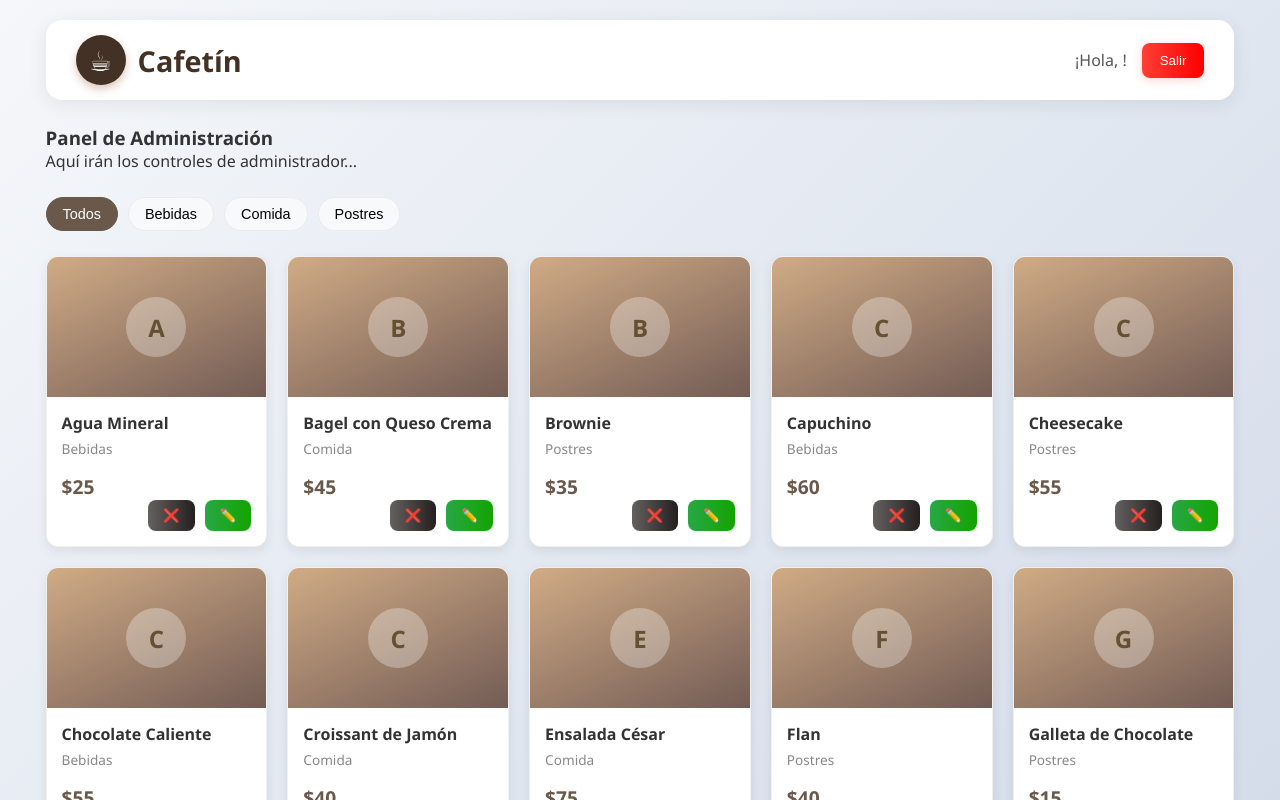
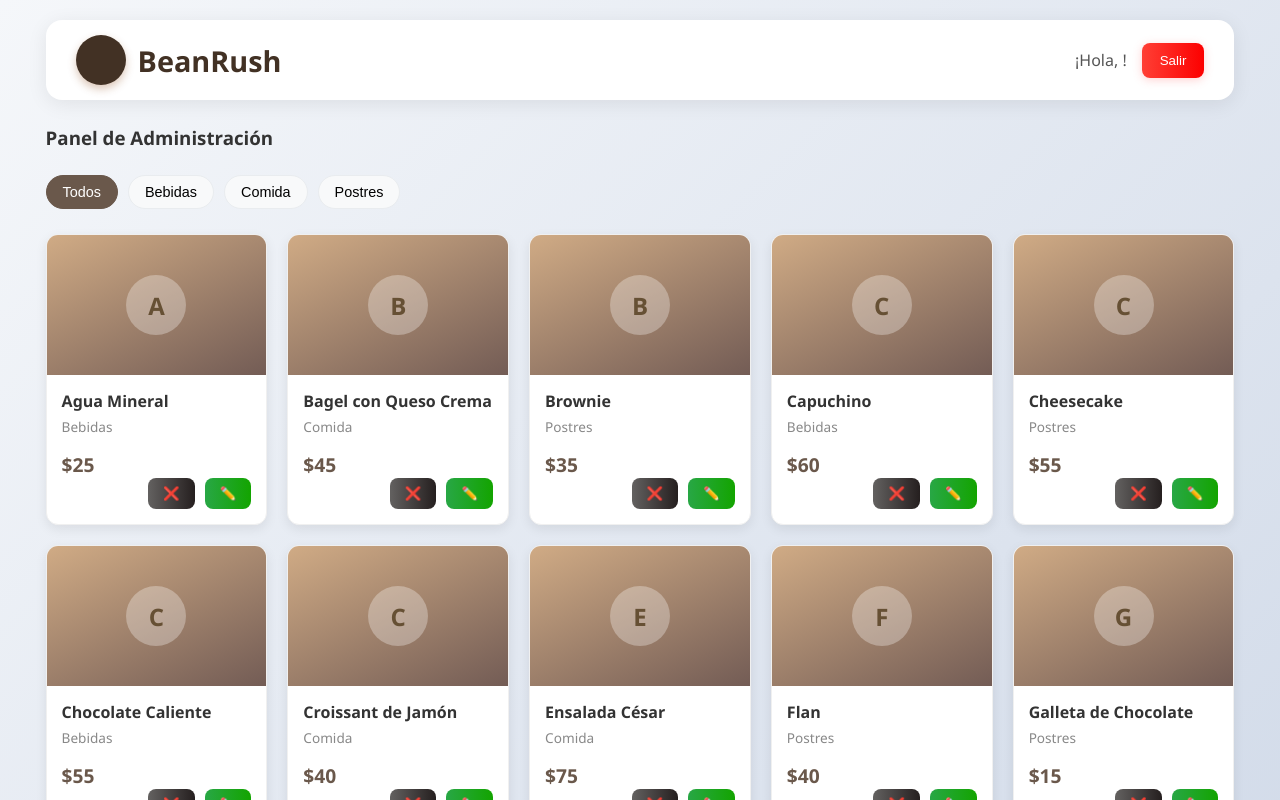
Before and after one commit to ELIMSS50/BeanRush, an Angular app in the folder beanrush/: page /admin in a window 1280 px wide. Shown: the top 800 px of the page. Built offline with nearby package versions, Linux system fonts and the light colour scheme.

Commit message:
feat: modificacionde nombre

```diff
--- a/beanrush/src/app/admin/admin.html
+++ b/beanrush/src/app/admin/admin.html
@@ -2,8 +2,8 @@
   <!-- Header -->
   <div class="header">
     <div class="brand">
-      <div class="logo">☕</div>
-      <h2>Cafetín</h2>
+      <div class="logo"></div>
+      <h2>BeanRush</h2>
     </div>
     <div class="user-info">
       <span class="welcome">¡Hola, {{user?.name}}!</span>
@@ -15,7 +15,6 @@
 
   <div class="admin-section">
     <h3>Panel de Administración</h3>
-    <p>Aquí irán los controles de administrador...</p>
   </div>
 
       <!-- Filtros por categoría -->
--- a/beanrush/src/app/cliente/cliente.html
+++ b/beanrush/src/app/cliente/cliente.html
@@ -4,7 +4,7 @@
 
     <div class="brand">
       <div class="logo"></div>
-      <h2>Cafetín</h2>
+      <h2>BeanRush</h2>
     </div>
     <div class="user-info">
       <span class="welcome">¡Hola, {{user?.name}}!</span>
--- a/beanrush/src/app/empleado/empleado.html
+++ b/beanrush/src/app/empleado/empleado.html
@@ -1,6 +1,6 @@
 <div class="container">
   <div class="header">
-    <h2>Cafetín - Empleado</h2>
+    <h2>BeanRush - Empleado</h2>
     <div>
       <span>{{user?.name}}</span>
       <button (click)="logout()" class="logout-btn">Salir</button>
--- a/beanrush/src/app/login/login.html
+++ b/beanrush/src/app/login/login.html
@@ -1,6 +1,6 @@
 <div class="login-container">
   <div class="login-card">
-    <h2> Cafetín</h2>
+    <h2>BeanRush</h2>
 
     <div class="form-group">
     <input
```
